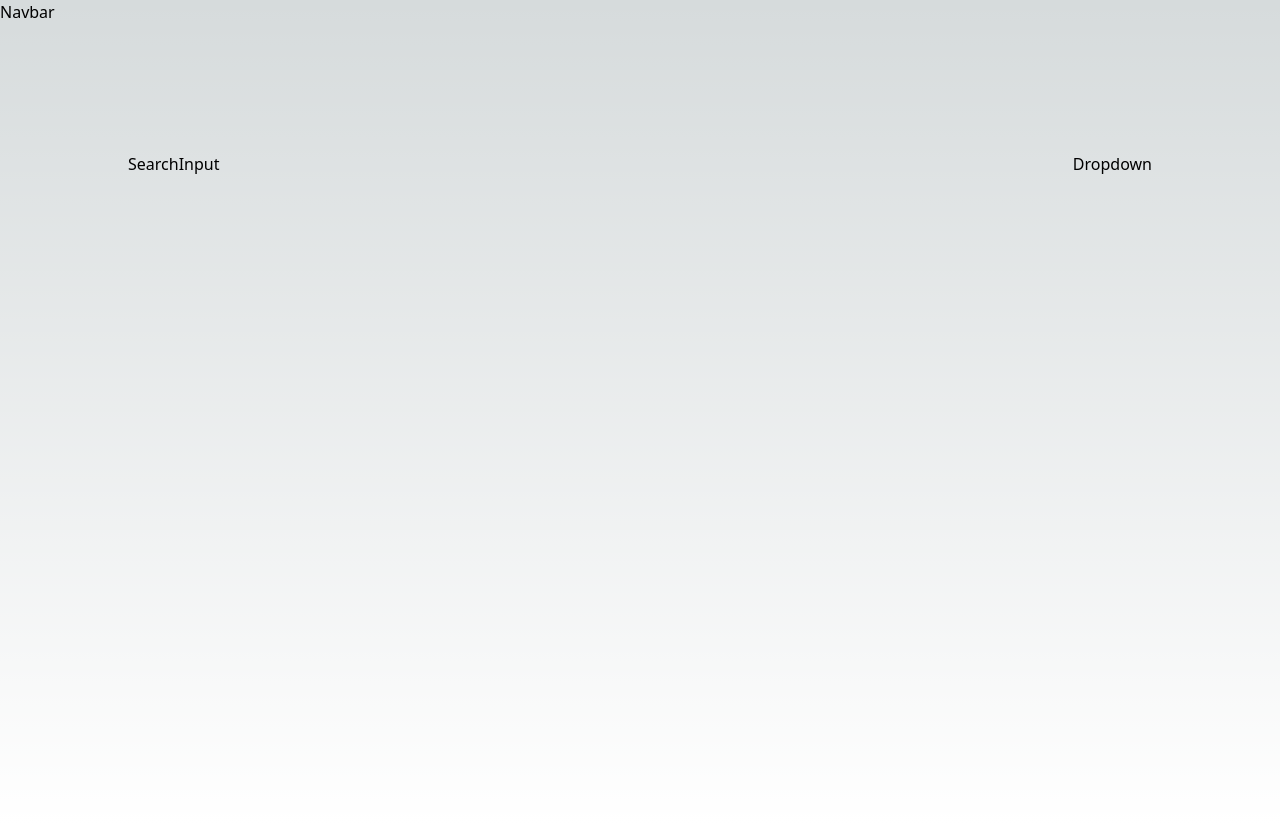
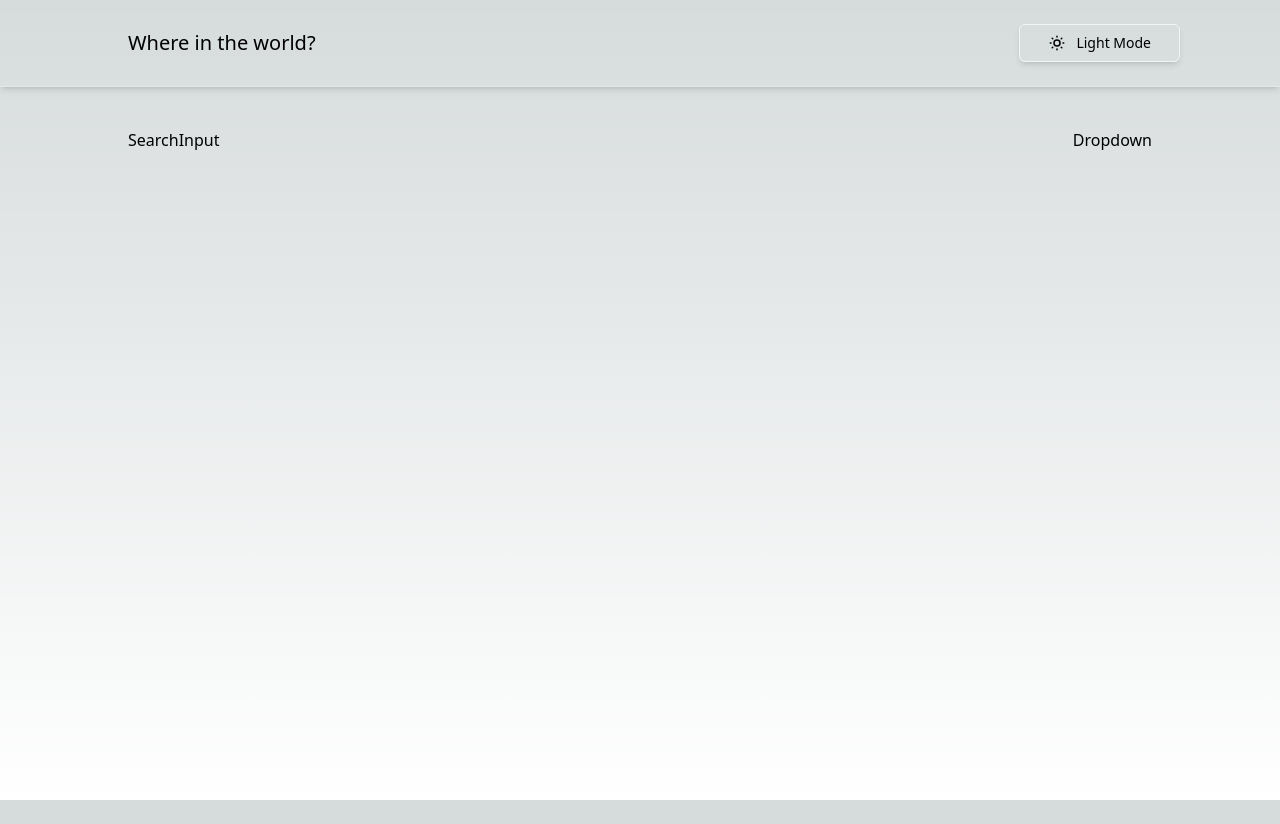
Before and after one commit to Ethemkizilyer/countries, a Next.js app: page / in a window 1280 px wide. After the commit the page ends 800 px from the top, so only its background shows below. Built offline with nearby package versions, Linux system fonts and the light colour scheme.

Commit message:
feat: added navbar and connected button

```diff
--- a/package.json
+++ b/package.json
@@ -16,8 +16,10 @@
     "eslint": "8.32.0",
     "eslint-config-next": "13.1.4",
     "next": "13.1.4",
+    "next-themes": "^0.2.1",
     "react": "18.2.0",
     "react-dom": "18.2.0",
+    "react-icons": "^4.7.1",
     "react-query": "^3.39.2",
     "typescript": "4.9.4"
   },
--- /dev/null
+++ b/src/components/Button.tsx
@@ -0,0 +1,36 @@
+import { FunctionComponent, ReactElement } from "react";
+import { IconType } from "react-icons";
+
+interface ButtonProps {
+  icon?: ReactElement<IconType>;
+  onClick?: () => void;
+  text: string;
+  flat?: boolean;
+  theme:string
+}
+
+const Button: FunctionComponent<ButtonProps> = ({
+  icon,
+  onClick,
+  text,
+  flat = false,
+  theme,
+}) => {
+  return (
+    <button
+      type="button"
+      className={`flex justify-between gap-2.5 items-center text-lm-very-dark-blue ${
+        !flat
+          ? "shadow-none font-nunito-regular text-red-500"
+          : "shadow-md font-nunito-light border border-gray-100 dark:border-gray-800"
+      } bg-dmlm-white hover:bg-lm-very-light-gray rounded-md text-sm px-7 py-2 mr-2 mb-2
+      focus:outline-none dark:bg-dm-dark-blue dark:hover:bg-dm-very-dark-blue dark:text-dmlm-white`}
+      onClick={onClick}
+    >
+      {icon || null}
+      {text}
+    </button>
+  );
+};
+
+export default Button;
--- a/src/components/Navbar.tsx
+++ b/src/components/Navbar.tsx
@@ -1,9 +1,46 @@
-import React from 'react'
+import Link from 'next/link';
+import React, { useState } from 'react'
+import { HiOutlineMoon, HiOutlineSun } from "react-icons/hi";
+import Button from './Button';
+import { FunctionComponent } from "react";
 
-const Navbar = () => {
+interface NavbarProps {}
+
+const Navbar: FunctionComponent<NavbarProps> = () => {
+  const [theme, setTheme] = useState("light");
+
   return (
-    <div>Navbar</div>
-  )
-}
+    <nav
+      className="bg-dmlm-white z-30 top-0 fixed md:py-4 shadow-md w-full border-b border-gray-200
+    dark:bg-dm-dark-blue dark:border-gray-800"
+    >
+      <div className="flex justify-between pl-8 md:px-32">
+        <Link href="/" className="flex">
+          <span
+            className="self-center text-sm md:text-xl font-nunito-bold text-lm-very-dark-blue
+           whitespace-nowrap cursor-pointer dark:text-dmlm-white"
+          >
+            Where in the world?
+          </span>
+        </Link>
+        <div className="mt-2 md:-mr-9">
+          <Button
+            text={theme === "light" ? "Light Mode" : "Dark Mode"}
+            flat={true}
+            theme={theme}
+            icon={
+              theme === "light" ? (
+                <HiOutlineSun size={18} />
+              ) : (
+                <HiOutlineMoon size={18} />
+              )
+            }
+            onClick={() => setTheme(theme === "light" ? "dark" : "light")}
+          />
+        </div>
+      </div>
+    </nav>
+  );
+};
 
 export default Navbar
--- a/src/layouts/AppLayout.tsx
+++ b/src/layouts/AppLayout.tsx
@@ -10,7 +10,7 @@ const AppLayout: FunctionComponent<AppLayoutProps> = ({children}) => {
   return (
     <>
       <Head>
-        <title>Countries Explorer</title>
+        <title>Countries</title>
         <meta
           name="description"
           content="A next.js based frontend application that uses the REST Countries V2 API to pull and
```
Also changed, not shown: 1 other file (tests, documents, lock files or other folders).
